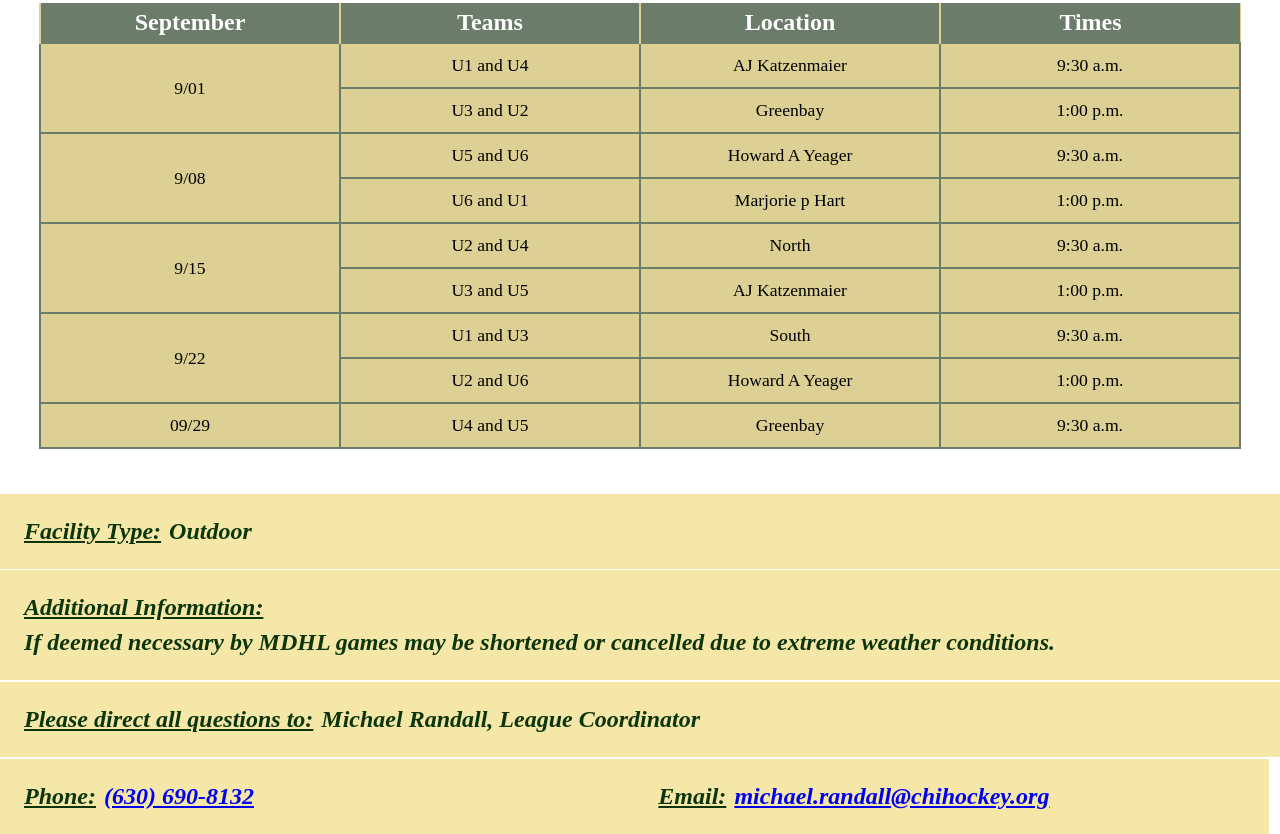
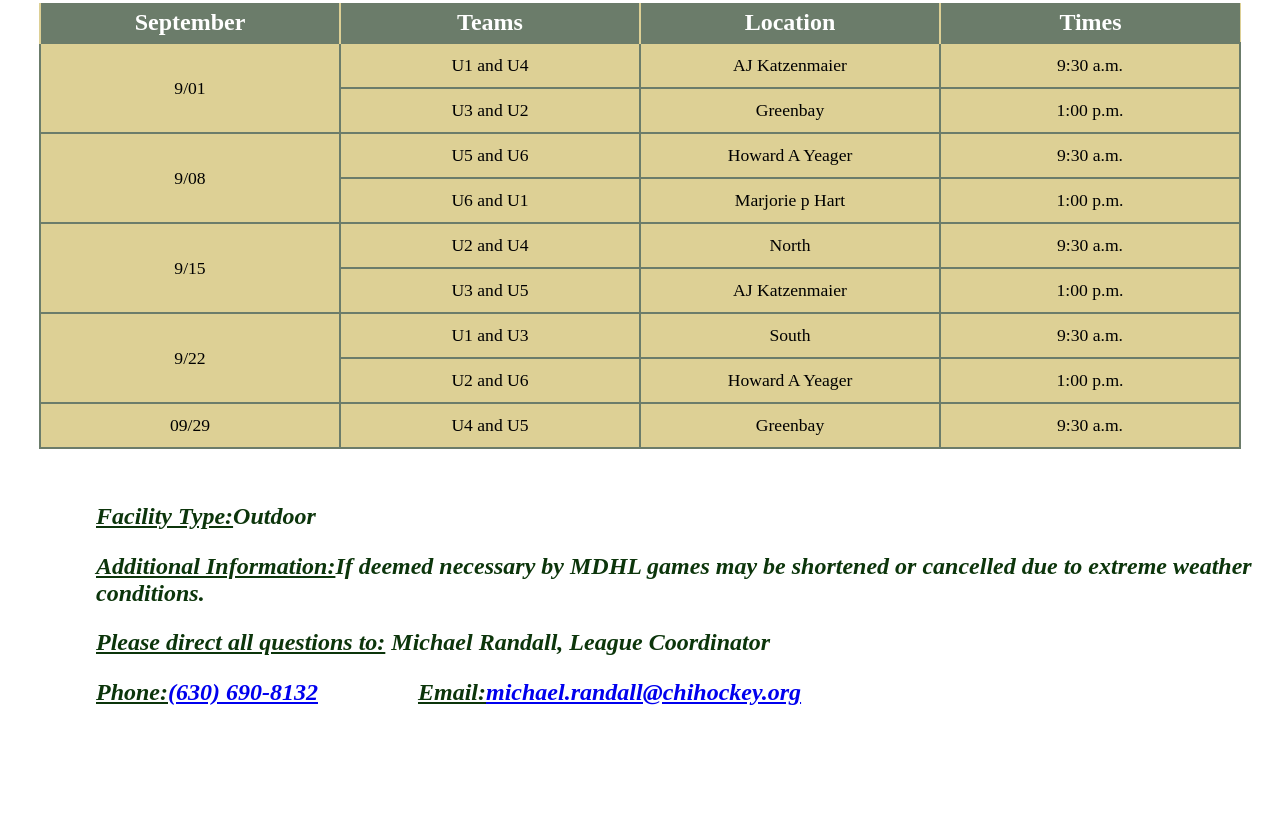
Before and after one commit to Quai1921/MDHL-Quaino-Edgardo, a plain HTML site: page root_folder/pages/gameInformation.html in a window 1280 px wide. Shown: the part 457-1291 px from the top of the page. After the commit the page ends 1174 px from the top, so only its background shows below. Drawn offline with Linux system fonts and the light colour scheme.

Commit message:
version17

```diff
--- a/root_folder/assets/styles/mdhl_3.css
+++ b/root_folder/assets/styles/mdhl_3.css
@@ -14,7 +14,7 @@
     /* align-items: center; */
     justify-content: space-between;
     background-image: url(../images/design1_image3.jpg);
-    background-size: cover ;
+    background-size: cover;
     background-repeat: no-repeat;
 }
 
@@ -27,11 +27,11 @@
     text-shadow: 3px 4px #8b8989;
 }
 
-a{
+a {
     transition: transform 0.2s
 }
 
-a:hover{
+a:hover {
     transform: scale(1.1)
 }
 
@@ -123,18 +123,20 @@ a.nav-browser5[href="#"] {
 
 #date-1:hover,
 #date-2:hover,
-#date-3:hover{
+#date-3:hover {
     transform: scale(1.1)
 }
 
 
-.subtitle, .subtitle-about {
+.subtitle,
+.subtitle-about {
     color: rgb(0, 0, 0);
     font-size: 2rem;
     text-decoration: underline;
 }
 
-.paragraph, .paragraph-about {
+.paragraph,
+.paragraph-about {
     color: rgb(98, 99, 100);
     font-size: 1.3rem;
 }
@@ -192,20 +194,20 @@ a.nav-browser5[href="#"] {
 
 #article-1:hover,
 #article-2:hover,
-#article-3:hover{
+#article-3:hover {
     transform: scale(1.1)
 }
 
+/* BODY - RULES */
 .headers-list {
+    padding-right: 0.7rem;
     font-weight: bold;
     font-size: 2rem;
     color: rgb(240, 199, 17);
     text-shadow: 3px 1px #5c5b5b;
     font-style: italic;
-
 }
 
-/* BODY - RULES */
 dl,
 ol,
 .ihf-field,
@@ -217,9 +219,9 @@ ul {
 .ihf-field {
     font-size: 2rem;
     text-decoration: underline;
-    background-color: rgb(240, 199, 17);
+    /* background-color: rgb(240, 199, 17); */
     width: 100vw;
-    min-height: 3rem;
+    min-height: 4rem;
     display: flex;
     flex-direction: column;
     justify-content: center;
@@ -329,19 +331,12 @@ td {
     border: 2px solid rgb(107, 124, 106);
 }
 
-h4 {
-    margin-top: 0.1rem;
-    padding: 1.5rem;
-    font-size: 1.5rem;
-    font-style: italic;
-    background-color: rgb(245, 231, 168);
-    width: 100vw;
-    min-height: 3rem;
+.article-fall {
     display: flex;
+    flex-direction: column;
     flex-wrap: wrap;
-    align-items: start;
+
     color: rgb(12, 53, 11);
-    gap: 0.5rem;
 }
 
 span {
@@ -349,15 +344,24 @@ span {
     text-decoration: underline;
 }
 
-#article-fall {
+.facility,
+.additional,
+.questions,
+.phone-email {
+    display: flex;
+    font-size: 1.5rem;
+    font-style: italic;
+    padding: 0.7rem 0.5rem 0.7rem 6rem;
+}
+
+.phone-email {
     display: flex;
     flex-direction: row;
-    flex-wrap: nowrap;
-    align-items: center;
-    width: 99.12vw;
+    flex-wrap: wrap;
+    gap: 100px;
 }
 
 a[href="mailto:mdhl@chihockey.org"],
-a[href="tel:+6306908132"]{
+a[href="tel:+6306908132"] {
     transform: none;
 }
--- a/root_folder/pages/gameInformation.html
+++ b/root_folder/pages/gameInformation.html
@@ -94,14 +94,19 @@
                 </tr>
             </TBody>
         </table>
-        <article>
-            <h4><span>Facility Type:</span>Outdoor</h4>
-            <h4><span>Additional Information:</span>If deemed necessary by MDHL games may be
+        <article class="article-fall">
+            <div class="facility">
+                <h4><span>Facility Type:</span>Outdoor</h4>
+            </div>
+            <div class="additional">
+                <h4><span>Additional Information:</span>If deemed necessary by MDHL games may be
                 shortened or cancelled due to extreme weather conditions.</h4>
-        </article>
-        <article>
-            <h4><span>Please direct all questions to:</span> Michael Randall, League Coordinator</h4>
-            <div id="article-fall">
+            </div>
+            <div class="questions">
+                <h4><span>Please direct all questions to:</span> Michael Randall, League Coordinator</h4>
+            </div>
+
+            <div class="phone-email">
                 <h4><span>Phone:</span><a href="tel:+6306908132">(630) 690-8132</a></h4>
                 <h4><span>Email:</span><a href="mailto:mdhl@chihockey.org">michael.randall@chihockey.org</a></h4>
             </div>
```
